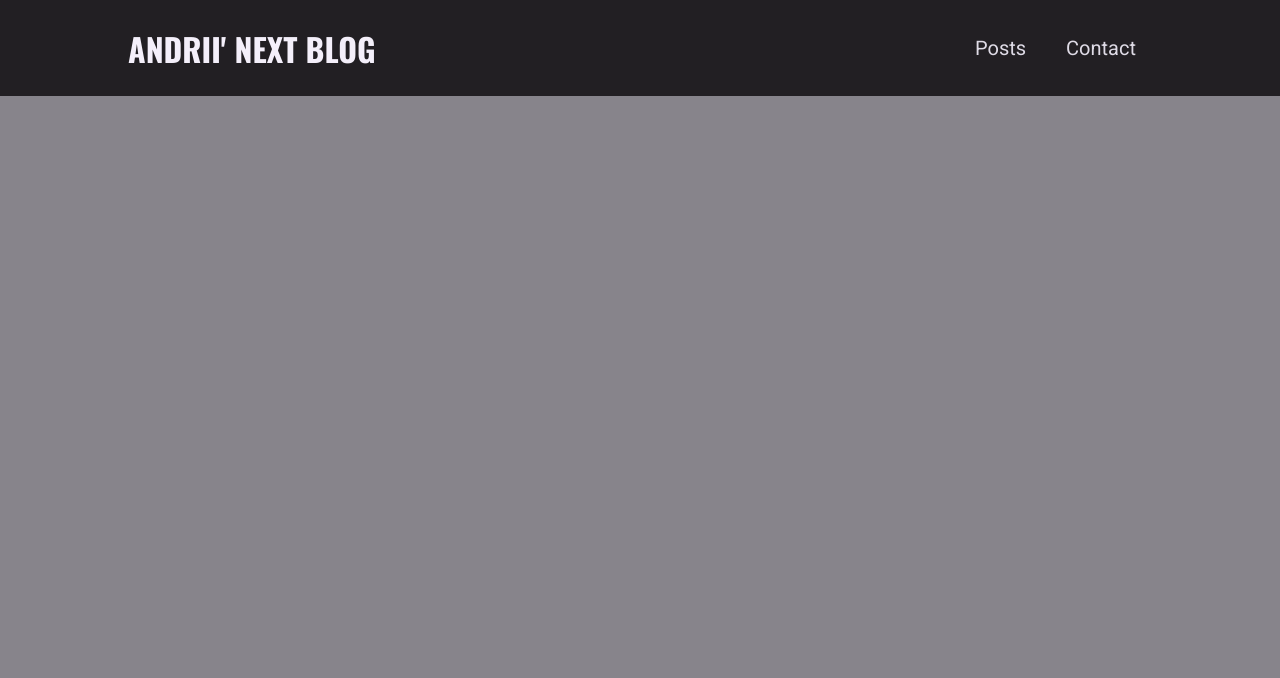
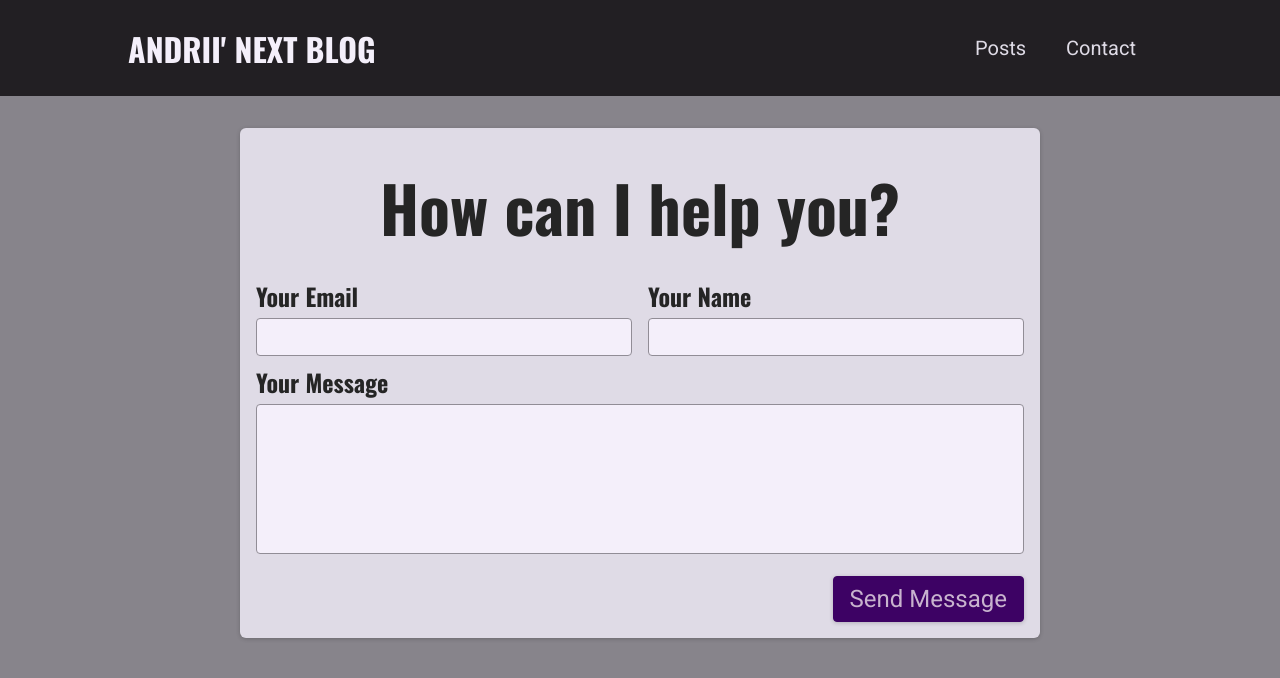
Before and after one commit to Andrew-Mysaka/blog, a Next.js app: page /contact in a window 1280 px wide. Shown: the top 678 px of the page. Built offline with nearby package versions, Linux system fonts and the light colour scheme.

Commit message:
Preparing The Contact Form

```diff
--- /dev/null
+++ b/components/contact/contact-form.js
@@ -0,0 +1,31 @@
+import classes from "./contact-form.module.css";
+
+function ContactForm(props) {
+    return (
+        <section className={classes.contact}>
+            <h1>How can I help you?</h1>
+            <form className={classes.form}>
+                <div className={classes.controls}>
+                    <div className={classes.control}>
+                        <label htmlFor={"email"}>Your Email</label>
+                        <input type={"email"} id={"email"} required/>
+                    </div>
+                    <div className={classes.control}>
+                        <label htmlFor={"name"}>Your Name</label>
+                        <input type={"text"} id={"name"} required/>
+                    </div>
+                </div>
+                <div className={classes.control}>
+                    <label htmlFor={"message"}>Your Message</label>
+                    <textarea rows={5} id={"message"} required/>
+                </div>
+
+                <div className={classes.actions}>
+                    <button>Send Message</button>
+                </div>
+            </form>
+        </section>
+    );
+}
+
+export default ContactForm;
--- /dev/null
+++ b/components/contact/contact-form.module.css
@@ -0,0 +1,73 @@
+.contact {
+    margin: var(--size-8) auto;
+    border-radius: 6px;
+    background-color: var(--color-grey-100);
+    width: 90%;
+    max-width: 50rem;
+    padding: var(--size-4);
+    box-shadow: 0 1px 4px rgba(0, 0, 0, 0.2);
+    font-size: var(--size-6);
+}
+
+.contact h1 {
+    font-size: var(--size-8);
+    margin: var(--size-4) 0;
+    text-align: left;
+}
+
+.form label {
+    display: block;
+    font-family: 'Oswald', sans-serif;
+    font-weight: bold;
+    margin: var(--size-2) 0 var(--size-1) 0;
+}
+
+.form input,
+.form textarea {
+    font: inherit;
+    padding: var(--size-1);
+    border-radius: 4px;
+    width: 100%;
+    border: 1px solid var(--color-grey-400);
+    background-color: var(--color-grey-50);
+    resize: none;
+}
+
+.controls {
+    display: flex;
+    column-gap: 1rem;
+    flex-wrap: wrap;
+}
+
+.control {
+    flex: 1;
+    min-width: 10rem;
+}
+
+.actions {
+    margin-top: var(--size-4);
+    text-align: right;
+}
+
+.form button {
+    font: inherit;
+    cursor: pointer;
+    background-color: var(--color-primary-700);
+    border: 1px solid var(--color-primary-700);
+    padding: var(--size-2) var(--size-4);
+    border-radius: 4px;
+    color: var(--color-primary-50);
+    box-shadow: 0 1px 4px rgba(0, 0, 0, 0.2);
+}
+
+.form button:hover {
+    background-color: var(--color-primary-500);
+    border-color: var(--color-primary-500);
+}
+
+@media (min-width: 768px) {
+    .contact h1 {
+        font-size: var(--size-16);
+        text-align: center;
+    }
+}
--- a/pages/contact.js
+++ b/pages/contact.js
@@ -1,6 +1,8 @@
+import ContactForm from "../components/contact/contact-form";
+
 function ContactPage() {
     return (
-        <div></div>
+        <ContactForm/>
     );
 }
 
```
